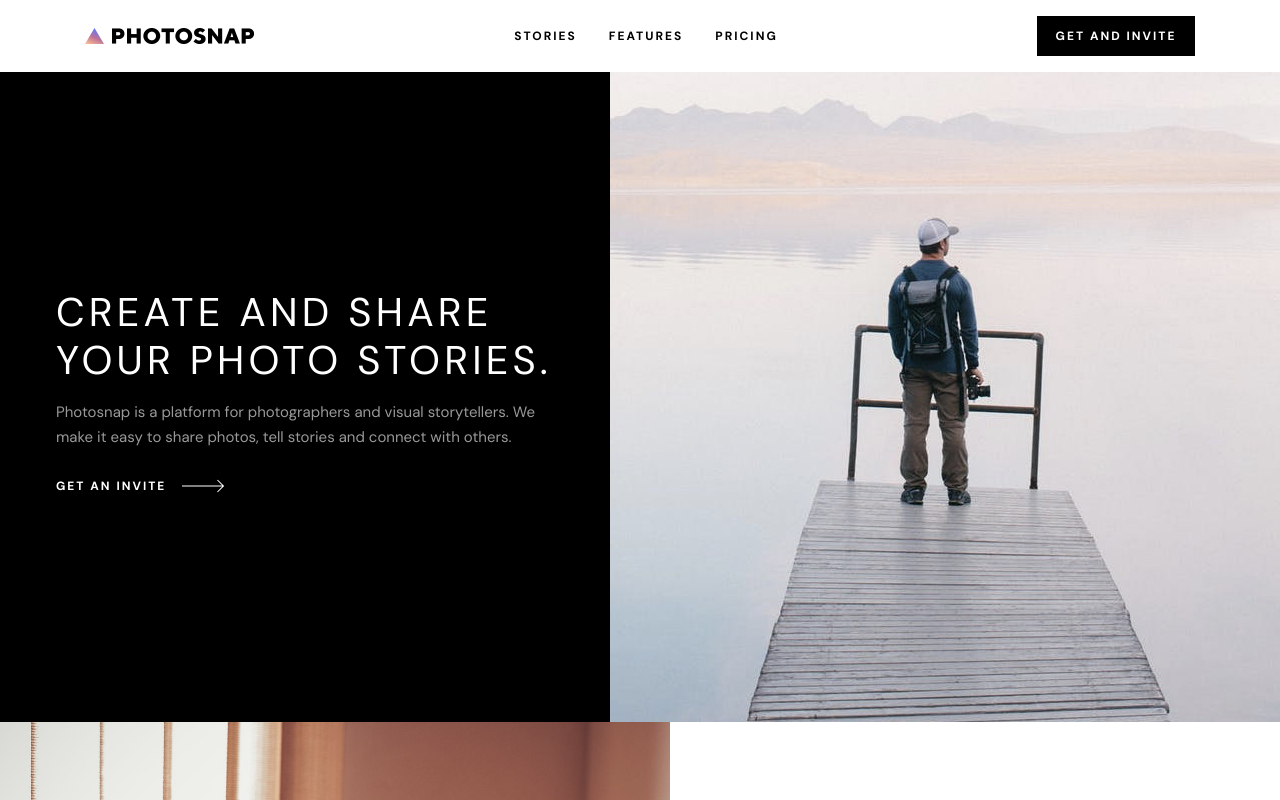
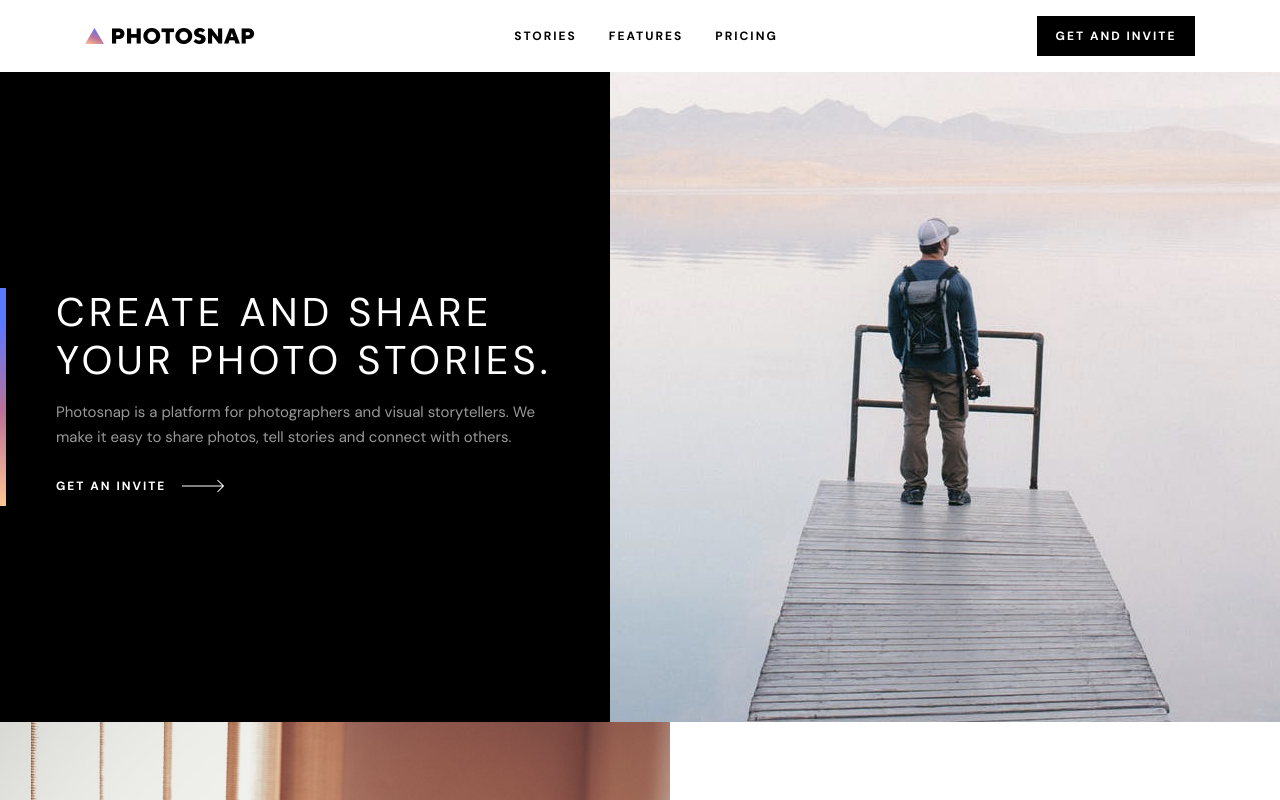
Before and after one commit to sergioreynoso/photosnap-multi-page-website, a Next.js app: page / in a window 1280 px wide. Shown: the top 800 px of the page. Built offline with nearby package versions, Linux system fonts and the light colour scheme.

Commit message:
add accent ornament prop

```diff
--- a/src/app/page.tsx
+++ b/src/app/page.tsx
@@ -7,12 +7,14 @@ export default async function Home() {
       {homeData.map((data, index) => {
         const bgColor = index === 0 ? "black" : "white";
         const textPosition = index % 2 === 0 ? "right" : "left";
+        const withAccent = index ? false : true;
         return (
           <PageHeroSplit
             key={data.id}
             data={data}
             bgColor={bgColor}
             textPosition={textPosition}
+            accent={withAccent}
           />
         );
       })}
```
